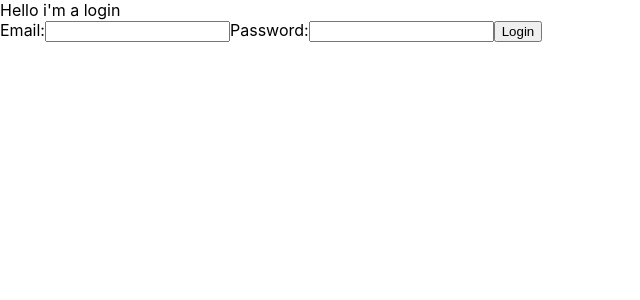
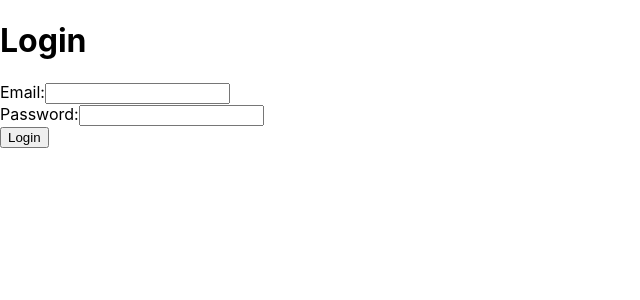
Before and after one commit to miguescri/HackUPC21_Social_app, a React (Create React App) app in the folder client/: page / in a window 1280 px wide. Shown: the top 300 px of the page, without its empty margins (0-640 px from the left). Built offline with nearby package versions, Linux system fonts and the light colour scheme.

Commit message:
Improve grouping in Login component

```diff
--- a/client/src/components/Login.js
+++ b/client/src/components/Login.js
@@ -37,22 +37,26 @@ function Login({setToken}) {
 
     return (
         <div>
-            Hello i'm a login
+            <h1>Login</h1>
 
             <form onSubmit={(e) => {
                 e.preventDefault();
                 login()
             }}>
+                <div>
                     Email:
                     <input
                         type="text"
                         value={email}
                         onChange={(e) => setEmail(e.target.value)}/>
+                </div>
+                <div>
                     Password:
                     <input
                         type="password"
                         value={pwd}
                         onChange={(e) => setPwd(e.target.value)}/>
+                </div>
                 <input type="submit" value="Login"/>
             </form>
             {errorMessage}
```
Lines whose indentation alone changed are shown as unchanged.
